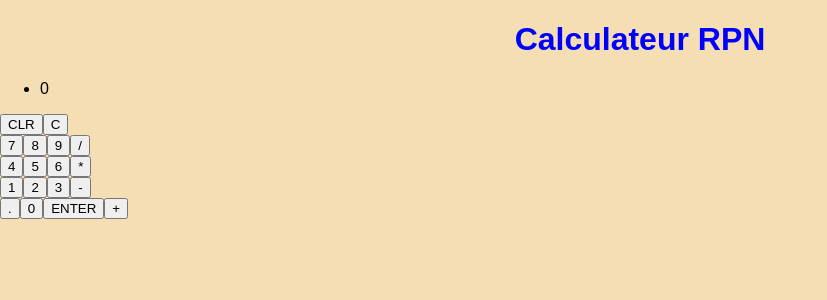
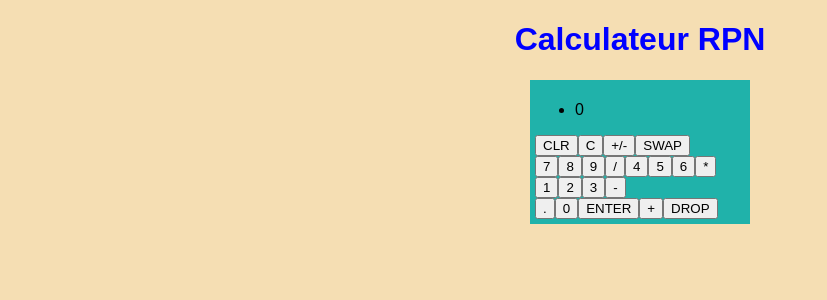
Before and after one commit to maximeferraille/rpn-calculator, a React (Create React App) app: page / in a window 1280 px wide. Shown: the top 300 px of the page, without its empty margins (0-827 px from the left). Built offline with nearby package versions, Linux system fonts and the light colour scheme.

Commit message:
add drop and swap

```diff
--- a/src/components/Calculator.js
+++ b/src/components/Calculator.js
@@ -89,6 +89,21 @@ class Calculator extends Component {
     let new_display_value = parseFloat(numbers[0]) - parseFloat(numbers[1]);
     this.setState({display_value: new_display_value});
   }
+  doSwap = () => {
+    var new_stack = this.state.stack;
+    console.log(new_stack);
+    throw new Error("my error message");
+    /*[new_stack[new_stack.length-1],new_stack[new_stack.length-2]] = [new_stack[new_stack.length-2],new_stack[new_stack.length-1]];
+    this.setState({ stack: new_stack });*/
+  }
+  doDrop = () => {
+    if(this.state.stack.length > 0){
+    this.state.stack.shift();
+    }
+  }
+  doSignChange= () => {
+    this.setState({display_value: -1*this.state.display_value});
+  }
 
   performOperation = (operator) => {
     this.clearInputValue();
@@ -96,6 +111,14 @@ class Calculator extends Component {
     switch(operator) {
       case 'clearall':
         this.clearAll();
+        return;
+        break;
+      case 'change':
+        this.doSignChange();
+        return;
+        break;
+      case 'drop':
+        this.doDrop();
         return;
         break;
       case 'clear':
@@ -128,6 +151,9 @@ class Calculator extends Component {
         case 'divide':
           this.doDivide(numbers);
           break;
+        case 'swap':
+          this.doSwap(numbers);
+          break;
         default:
           this.flashError('Unsupported operation');
           break;
@@ -140,7 +166,7 @@ class Calculator extends Component {
   Liste des bouttons */
   render() {
     return(
-      <div>
+      <div className="calculator">
         <Screen current_value={this.state.display_value} historic={this.state.stack}/>
         <Keypad performOperation={this.performOperation} appendToDisplay={this.appendToDisplay} />
       </div>
--- a/src/components/Keypad.js
+++ b/src/components/Keypad.js
@@ -15,10 +15,12 @@ class Keypad extends Component {
 
   render() {
     return(
-      <div>
+      <div className="keyboard">
         <div>
           <button onClick={this.performOperation.bind(this,'clearall')}>CLR</button>
           <button onClick={this.performOperation.bind(this,'clear')}>C</button>
+          <button onClick={this.performOperation.bind(this,'change')}>+/-</button>
+          <button onClick={this.performOperation.bind(this,'swap')}>SWAP</button>
         </div>
         <div>
           <button onClick={this.appendToDisplay.bind(this,'7')}>7</button>
@@ -44,6 +46,9 @@ class Keypad extends Component {
           <button onClick={this.performOperation.bind(this,'stack')}>ENTER</button>
           <button onClick={this.performOperation.bind(this,'add')}>+</button>
         </div>
+        <div>
+        <button onClick={this.performOperation.bind(this,'drop')}>DROP</button>
+        </div>
       </div>
     );
   }
--- a/src/components/Screen.js
+++ b/src/components/Screen.js
@@ -8,7 +8,7 @@ class Screen extends Component {
   render() {
     return(
       <div className={'display'}>
-        <ul>
+        <ul className="list-stack">
           {this.props.historic.map((value) => {
             return <li>{value}</li>
           })}
```
